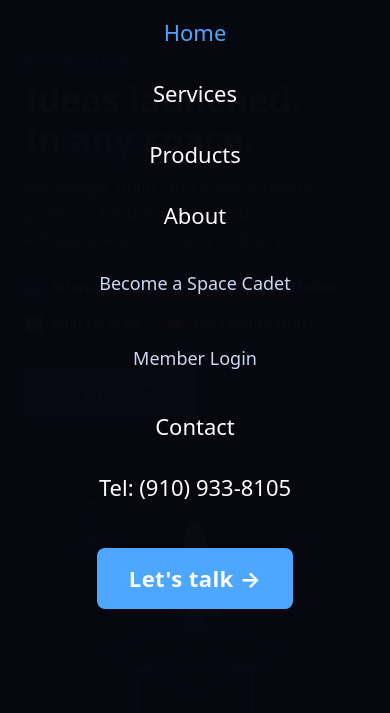
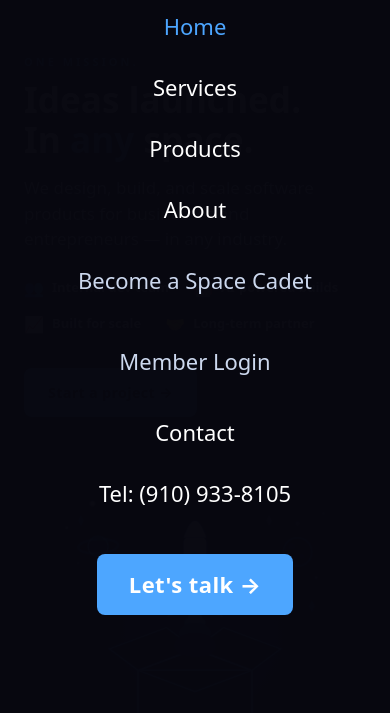
Before and after one commit to spaceproject236-hue/spaceprojects236-site, a plain HTML site: page index.html in a window 390 px wide. Both pictures are taken after a click on the button "Toggle menu". Shown: the part 130-843 px from the top of the page. Drawn offline with Linux system fonts and the light colour scheme.

```diff
--- a/css/style.css
+++ b/css/style.css
@@ -1786,8 +1786,9 @@
   }
 
   .nav-dropdown-menu a {
-    font-size: 18px !important;
+    font-size: 22px !important;
     color: #ccd8ee !important;
+    text-align: center;
   }
 
   .nav-dropdown-menu a:hover {
@@ -1832,7 +1833,8 @@
   }
   .nav-dropdown-menu a {
     color: #ccd8ee !important;
-    font-size: 18px !important;
+    font-size: 22px !important;
+    text-align: center;
   }
   .nav-dropdown-menu a:hover {
     color: #4da6ff !important;
```
